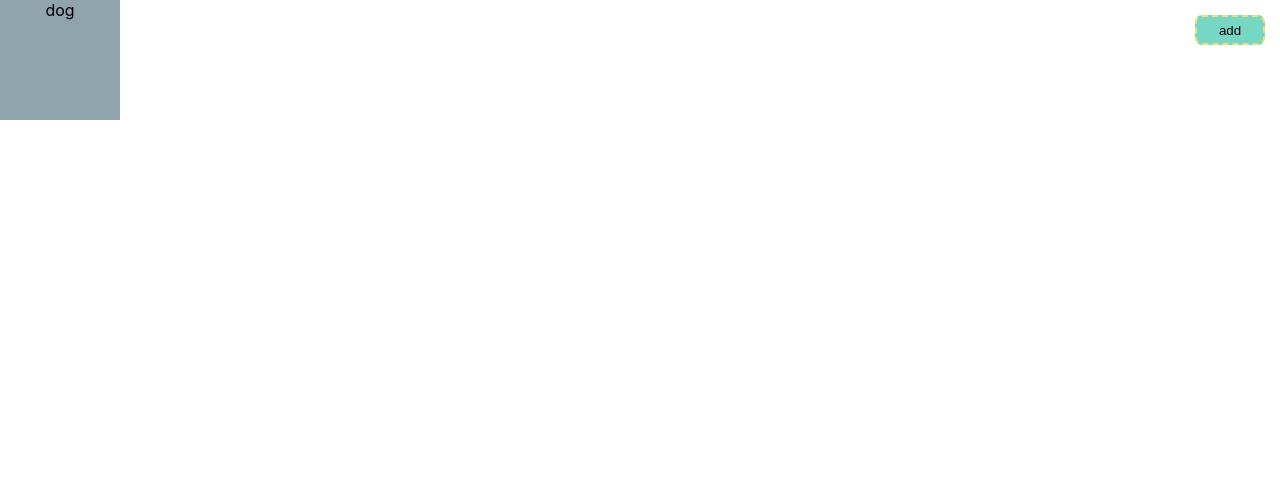
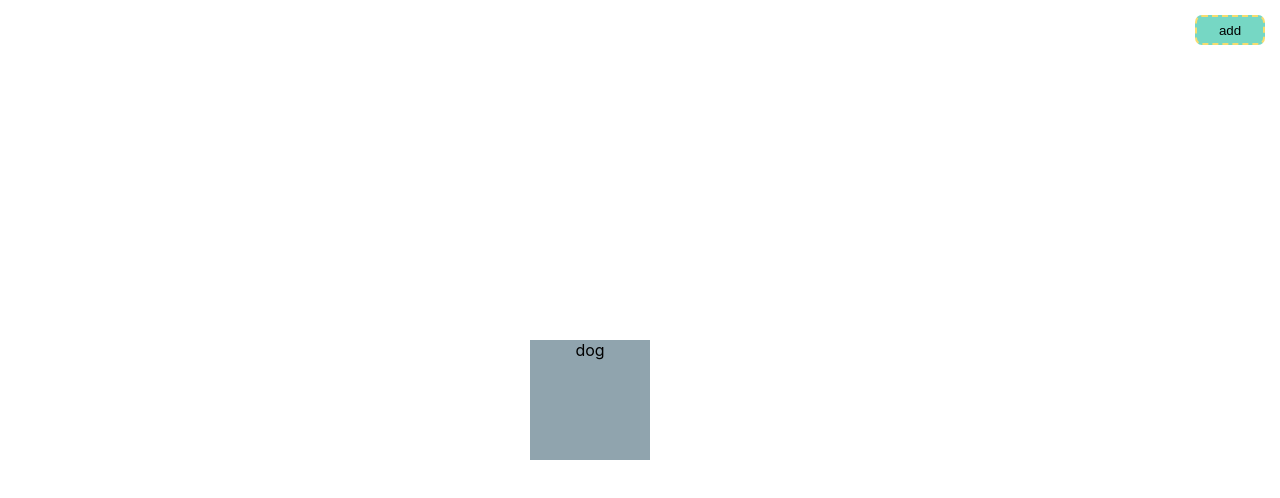
Before and after one commit to YusukeSato14/draggable-test, a React (Create React App) app in the folder app/: page / in a window 1280 px wide. Shown: the top 498 px of the page. Built offline with nearby package versions, Linux system fonts and the light colour scheme.

Commit message:
色の計算を絶対値にする

```diff
--- a/app/src/components/CardList.tsx
+++ b/app/src/components/CardList.tsx
@@ -60,7 +60,7 @@ const CardList = ({ cards, setCards }: Props) => {
   };
 
   const transformColor = (id: number, x: number, y: number) => {
-    const colorKey = Math.ceil((x + y) / 100 % 18);
+    const colorKey = Math.abs(Math.ceil((x + y) / 100 % 18));
     const color = colorList[colorKey];
     const styles = {
       backgroundColor: color,
@@ -69,7 +69,7 @@ const CardList = ({ cards, setCards }: Props) => {
   };
 
   return (
-    <div>
+    <div className="center">
       {cards.map(card => (
         <Draggable bounds="body" onDrag={handleDrag(card.id)} key={card.id}>
           <div key={card.id} className="paper" style={card.style}>dog</div>
```
